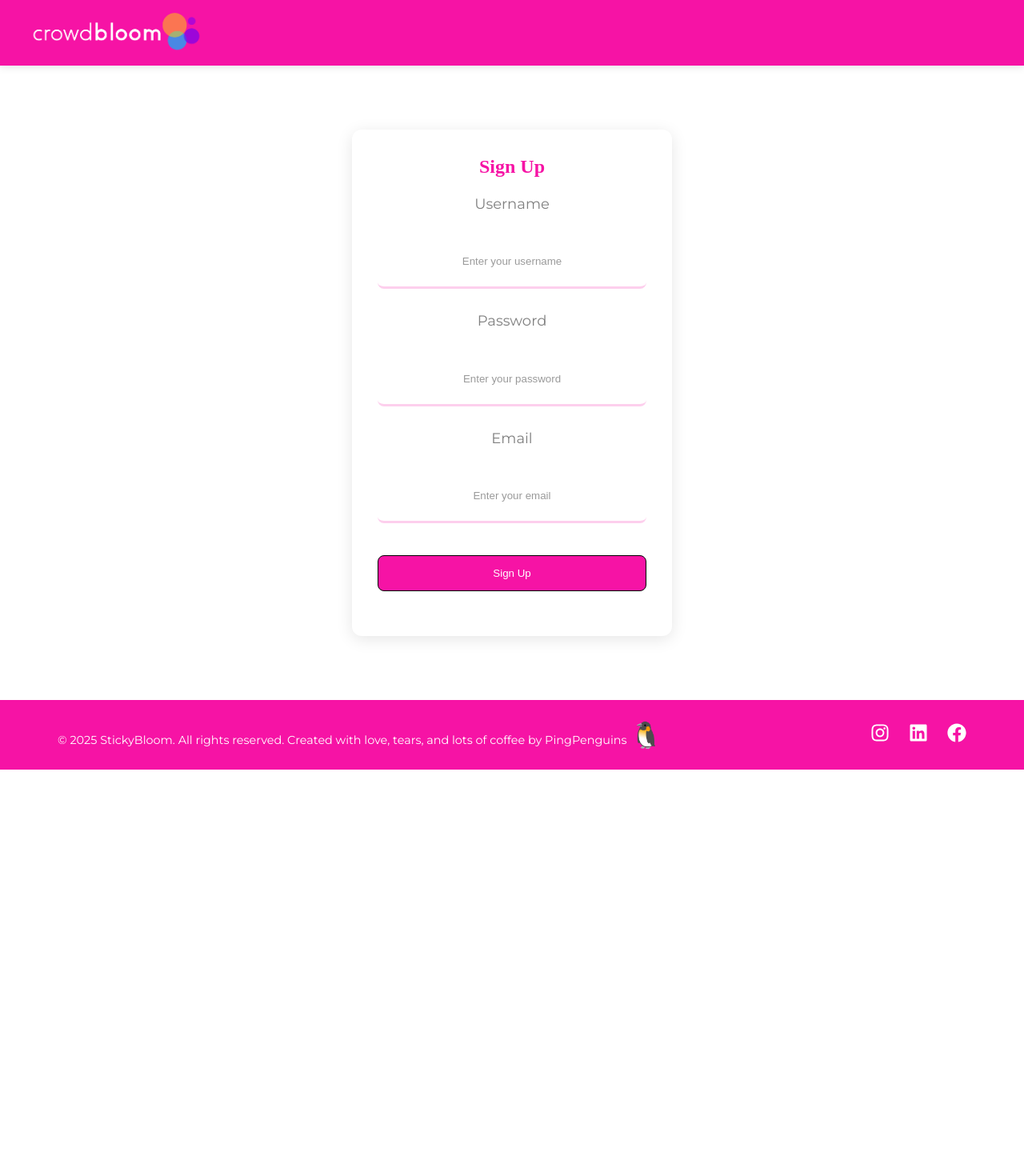
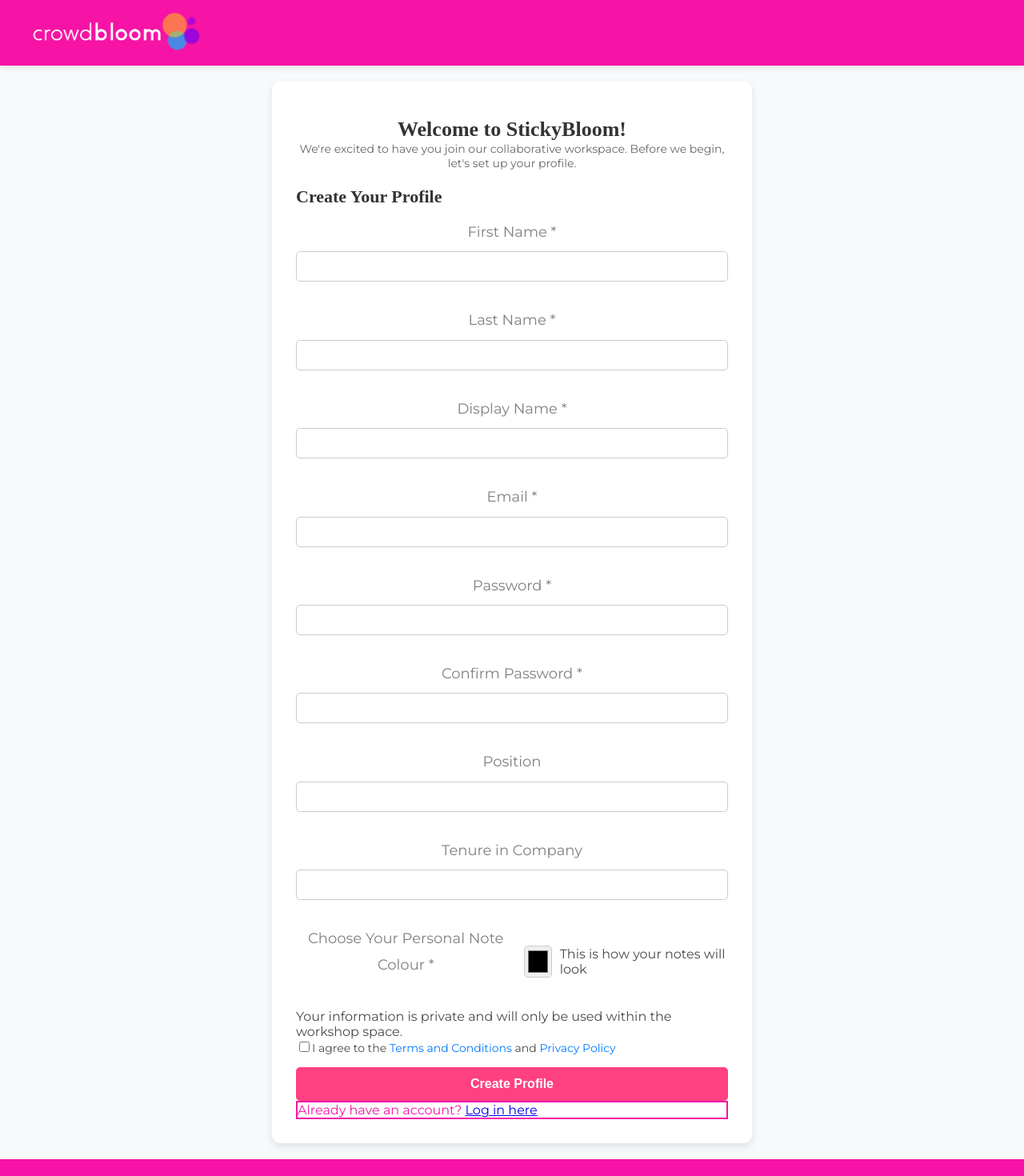
Before and after one commit to SheCodesAus/ping_penguins_frontend, a React (Vite) app: page /signup in a window 1280 px wide. Shown: the top 1470 px of the page at 80% size. Before the commit the page ends 962 px from the top, so only its background shows below. Built offline with nearby package versions, Linux system fonts and the light colour scheme; a web font is replaced by a local one.

Commit message:
signup form

```diff
--- a/src/pages/SignupPage.jsx
+++ b/src/pages/SignupPage.jsx
@@ -1,102 +1,206 @@
-import React, { useState } from 'react';
-import { useNavigate } from 'react-router-dom';
-import postSignup from '../api/post-signup.js'; // Assuming you have a postSignup function
-import '../style.css';
+import React, { useState, useEffect } from "react";
+import { useNavigate } from "react-router-dom";
+import postSignup from "../api/post-signup.js";
+import useAuth from "../hooks/use-auth.js";
 
-function SignupPage() {
-    const [credentials, setCredentials] = useState({
-        username: '',
-        password: '',
-        email: '',
+const SignUpPage = ({ initialTitle }) => {
+  const navigate = useNavigate(); // React Router navigation hook
+  const { auth, setAuth } = useAuth();
+  const [workspaceTitle] = useState(initialTitle || "");
+  const [signUpDetails, setSignUpDetails] = useState({
+    firstName: "",
+    lastName: "",
+    displayName: "",
+    email: "",
+    password: "",
+    confirmPassword: "",
+    position: "",
+    tenure: "",
+    color: "",
+    bio: "",
+    tandcchecked: false,
   });
-    const [error, setError] = useState('');
-    const [isLoading, setIsLoading] = useState(false);
-    const navigate = useNavigate();
+
+  const [isFormSubmitted, setIsFormSubmitted] = useState(false);
+  const [formErrors, setFormErrors] = useState({});
 
   const handleChange = (event) => {
-        const { id, value } = event.target;
-        setCredentials((prevCredentials) => ({
-            ...prevCredentials,
-            [id]: value,
-        }));
+    const { name, value, type, checked } = event.target;
+    setSignUpDetails({
+      ...signUpDetails,
+      [name]: type === "checkbox" ? checked : value,
+    });
   };
 
-    const handleSubmit = async (event) => {
-        event.preventDefault();
-        setIsLoading(true);
-        setError('');
+  const validateForm = () => {
+    const errors = {};
+    if (!signUpDetails.firstName) errors.firstName = "First Name is required";
+    if (!signUpDetails.lastName) errors.lastName = "Last Name is required";
+    if (!signUpDetails.displayName) errors.displayName = "Display Name is required";
+    if (!signUpDetails.email) errors.email = "Email is required";
+    if (!signUpDetails.password) errors.password = "Password is required";
+    if (!signUpDetails.confirmPassword) errors.confirmPassword = "Confirm Password is required";
+    if (signUpDetails.password !== signUpDetails.confirmPassword)
+      errors.passwordMismatch = "Passwords do not match";
+    if (!signUpDetails.color) errors.color = "Color selection is required";
+    if (!signUpDetails.tandcchecked) errors.tandcchecked = "You must accept the Terms & Conditions";
 
-        try {
-            if (!credentials.username || !credentials.password || !credentials.email) {
-                setError("Please fill in all fields");
-                setIsLoading(false);
-                return;
-            }
-
-            const response = await postSignup(credentials.username, credentials.password, credentials.email);
-
-            if (response.token) {
-                window.localStorage.setItem("token", response.token);
-                window.localStorage.setItem("userId", response.user_id)
-                navigate('/'); // Redirect to homepage
-            } else {
-                setError("Signup failed. Please check your credentials.");
-            }
-        } catch (err) {
-            console.error("Signup error:", err);
-            setError("Signup failed. Please try again.");
-        } finally {
-            setIsLoading(false);
-        }
+    setFormErrors(errors);
+    return Object.keys(errors).length === 0;
   };
 
+  const handleSubmit = (event) => {
+    event.preventDefault();
+    if (validateForm()) {
+      setIsFormSubmitted(true);
+    }
+    postSignup(
+      "",
+      signUpDetails.email,
+      signUpDetails.password,
+      signUpDetails.confirmPassword,
+      signUpDetails.firstName,
+      signUpDetails.lastName,
+      signUpDetails.displayName,
+      signUpDetails.position,
+      signUpDetails.gender,
+      signUpDetails.tenure,
+      signUpDetails.age,
+      signUpDetails.color,
+  ).then((response) => {
+      console.log(response.token);
+      window.localStorage.setItem("token", response.token);
+      window.localStorage.setItem("userId", response.user_id);
+      setAuth(response);
+      navigate("/workshop/1/");
+  });
+  };
+
+  useEffect(() => {
+    if (isFormSubmitted) {
+      alert("Profile setup is complete!");
+     }
+  }, [isFormSubmitted]);
+
   return (
-        <div className="signup-page">
-            <form className="form-container" onSubmit={handleSubmit}>
-                <h2 className="form-title">Sign Up</h2>
-                <div className="form-group">
-                    <label className="form-label" htmlFor="username">Username</label>
+    <div className="workspace-signup">
+      <div className="workspace-signup-container">
+        <section className="workspace-signup-header">
+          <h1>{workspaceTitle || "Welcome to StickyBloom!"}</h1>
+          <p>
+            We're excited to have you join our collaborative workspace. Before we begin, let's set up your profile.
+          </p>
+        </section>
+
+        <form className="workspace-signup-form" onSubmit={handleSubmit}>
+          <section>
+            <h2>Create Your Profile</h2>
+
+            <div className="form-section">
+              <label className="form-label">
+                First Name <span className="required">*</span>
                 <input
                 type="text"
-                        id="username"
-                        className="form-input"
-                        placeholder="Enter your username"
-                        value={credentials.username}
-                        onChange={handleChange}
-                        required
-                    />
-                </div>
-                <div className="form-group">
-                    <label className="form-label" htmlFor="password">Password</label>
+                name="firstName"
+                className="workspace-signup-input"
+                onChange={handleChange} />
+                {formErrors.firstName && <p className="error">{formErrors.firstName}</p>}
+              </label>
+              <label className="form-label">
+                Last Name <span className="required">*</span>
+                <input
+                type="text"
+                name="lastName"
+                className="workspace-signup-input"
+                onChange={handleChange} />
+                {formErrors.lastName && <p className="error">{formErrors.lastName}</p>}
+              </label>
+              <label className="form-label">
+                Display Name <span className="required">*</span>
+                <input
+                type="text"
+                name="displayName"
+                className="workspace-signup-input"
+                onChange={handleChange} />
+                {formErrors.displayName && <p className="error">{formErrors.displayName}</p>}
+              </label>
+              <label className="form-label">
+                Email <span className="required">*</span>
+                <input
+                type="email"
+                name="email"
+                className="workspace-signup-email"
+                onChange={handleChange} />
+                {formErrors.email && <p className="error">{formErrors.email}</p>}
+              </label>
+              <label className="form-label">
+                Password <span className="required">*</span>
                 <input
                 type="password"
-                        id="password"
-                        className="form-input"
-                        placeholder="Enter your password"
-                        value={credentials.password}
-                        onChange={handleChange}
-                        required
-                    />
+                name="password"
+                className="workspace-signup-password"
+                onChange={handleChange} />
+                {formErrors.password && <p className="error">{formErrors.password}</p>}
+              </label>
+              <label className="form-label">
+                Confirm Password <span className="required">*</span>
+                <input type="password"
+                name="confirmPassword"
+                className="workspace-signup-confirmpassword"
+                onChange={handleChange} />
+                {formErrors.confirmPassword && <p className="error">{formErrors.confirmPassword}</p>}
+                {formErrors.passwordMismatch && <p className="error">{formErrors.passwordMismatch}</p>}
+              </label>
             </div>
-                <div className="form-group">
-                    <label className="form-label" htmlFor="email">Email</label>
+
+            <div className="form-section">
+              <label className="form-label">
+                Position
                 <input
-                        type="email"
-                        id="email"
-                        className="form-input"
-                        placeholder="Enter your email"
-                        value={credentials.email}
-                        onChange={handleChange}
-                        required
-                    />
+                type="text"
+                name="position"
+                className="workspace-signup-input"
+                onChange={handleChange} />
+              </label>
+              <label className="form-label">
+                Tenure in Company
+                <input
+                type="text"
+                name="tenure"
+                className="workspace-signup-input"
+                onChange={handleChange} />
+              </label>
             </div>
-                <button type="submit" className="form-button" disabled={isLoading}>
-                    {isLoading ? 'Loading...' : 'Sign Up'}
-                </button>
-                {error && <p className="error-message">{error}</p>}
+
+            <div className="workspace-signup-color-picker">
+              <label className="form-label">
+                Choose Your Personal Note Colour <span className="required">*</span>
+              </label>
+              <input type="color" name="color" onChange={handleChange} className="workspace-signup-color-box" />
+              {formErrors.color && <p className="error">{formErrors.color}</p>}
+              <div className="note-preview">This is how your notes will look</div>
+            </div>
+
+           </section>
+
+          <section className="workspace-signup-footer">
+            <div className="info-box">
+              Your information is private and will only be used within the workshop space.
+            </div>
+            <label className="workspace-signup-terms">
+              <input type="checkbox" name="tandcchecked" checked={signUpDetails.tandcchecked} onChange={handleChange} />
+              I agree to the <a href="/terms">Terms and Conditions</a> and <a href="/privacy">Privacy Policy</a>
+              {formErrors.tandcchecked && <p className="error">{formErrors.tandcchecked}</p>}
+            </label>
+            <button type="submit" className="workspace-signup-btn">Create Profile</button>
+            <p className="login-link">
+              Already have an account? <a href="/login">Log in here</a>
+            </p>
+          </section>
         </form>
       </div>
+    </div>
   );
-}
+};
 
-export default SignupPage;
+export default SignUpPage;
```
Lines whose indentation alone changed are shown as unchanged.
